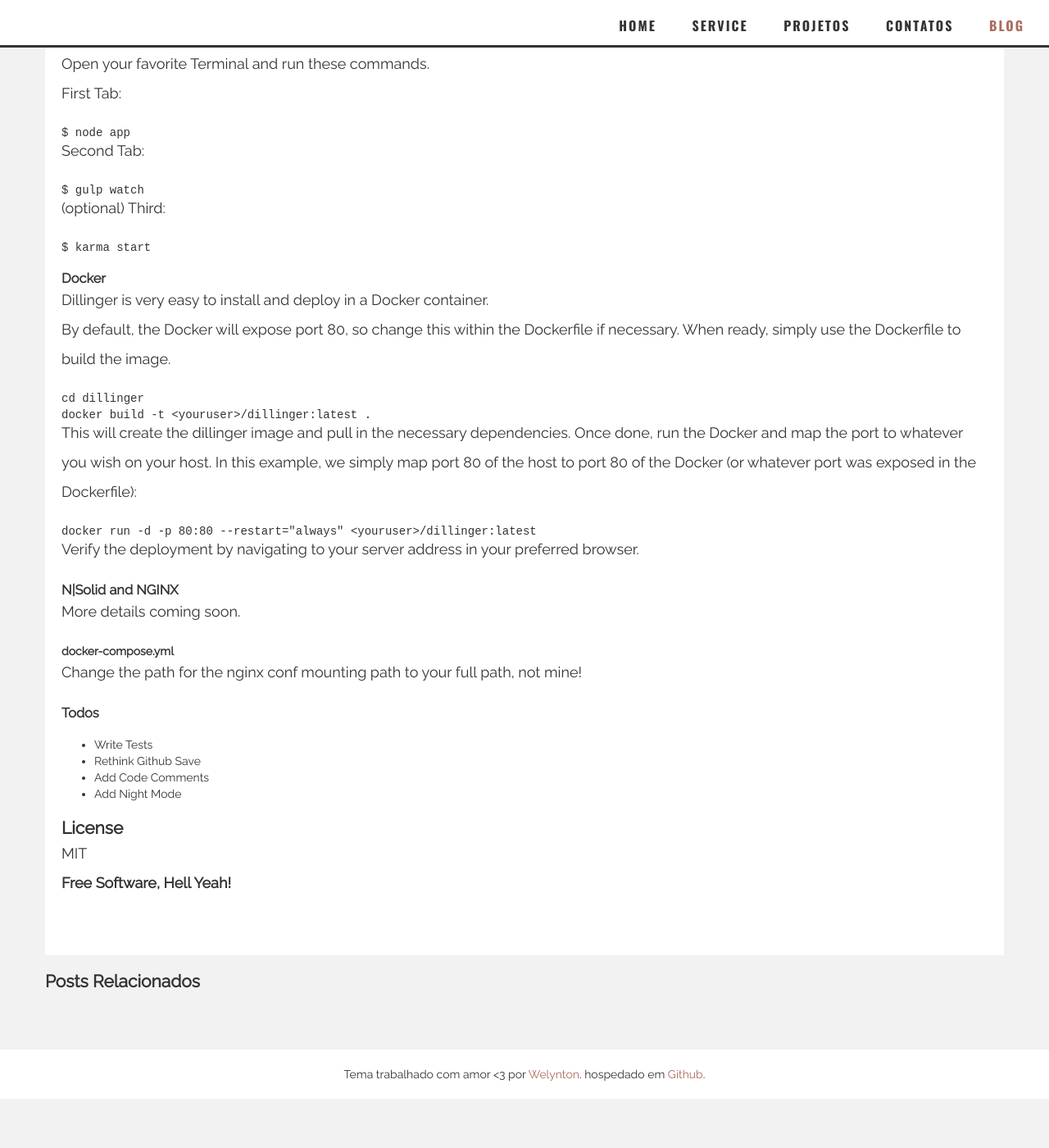
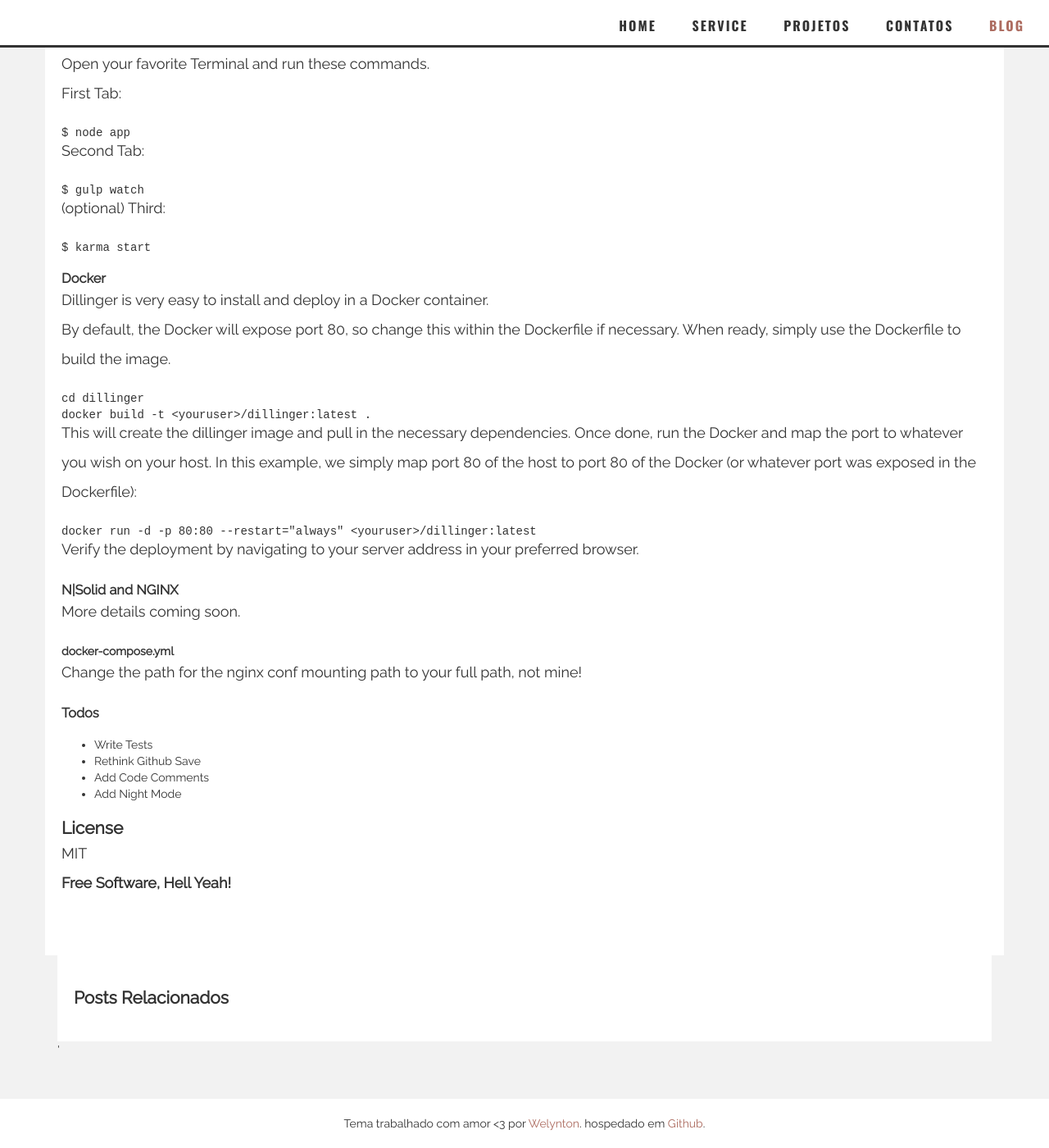
Before and after one commit to welyntonoliveira/welyntonoliveira.github.io, a Jekyll site: the page built from _posts/2016-05-13-welynton.markdown, in a window 1280 px wide and 1400 px high, scrolled down 1698 px. Shown: the whole window at 82% size. Built offline with Jekyll 4.4.1, drawn with Linux system fonts in a browser that asks for light colours; nearby versions of some CDN libraries; before the commit the page ends 3038 px from its top, so only the background shows below that.

Commit message:
post rel

```diff
--- a/_layouts/post.html
+++ b/_layouts/post.html
@@ -18,6 +18,8 @@ layout:
     <!-- Relação de Post -->
     <article class="container">
         <div class="row">
+            <div class="col-md-12">
+                <div class="post">
                 <h2>Posts Relacionados</h2>
                         {% for post in site.related_posts limit:3 %}
                         <div class="col-md-4">
@@ -28,6 +30,9 @@ layout:
                                 </a>
                             </h3>
                             {% endfor %}
+                        </div>
+                    '</div>
+            </div>
     </article>
 </section>
 
--- a/css/template.css
+++ b/css/template.css
@@ -114,3 +114,6 @@ section {
   font-size: 18px;
   line-height: 2;
 }
+.box_rel {
+  background: #fff;
+}
--- a/less/post.less
+++ b/less/post.less
@@ -25,3 +25,7 @@
     }
 
 }
+
+.box_rel{
+    background: #fff;
+}
```
Also changed, not shown: min-css/template.min.css. Lines whose indentation alone changed are shown as unchanged.
